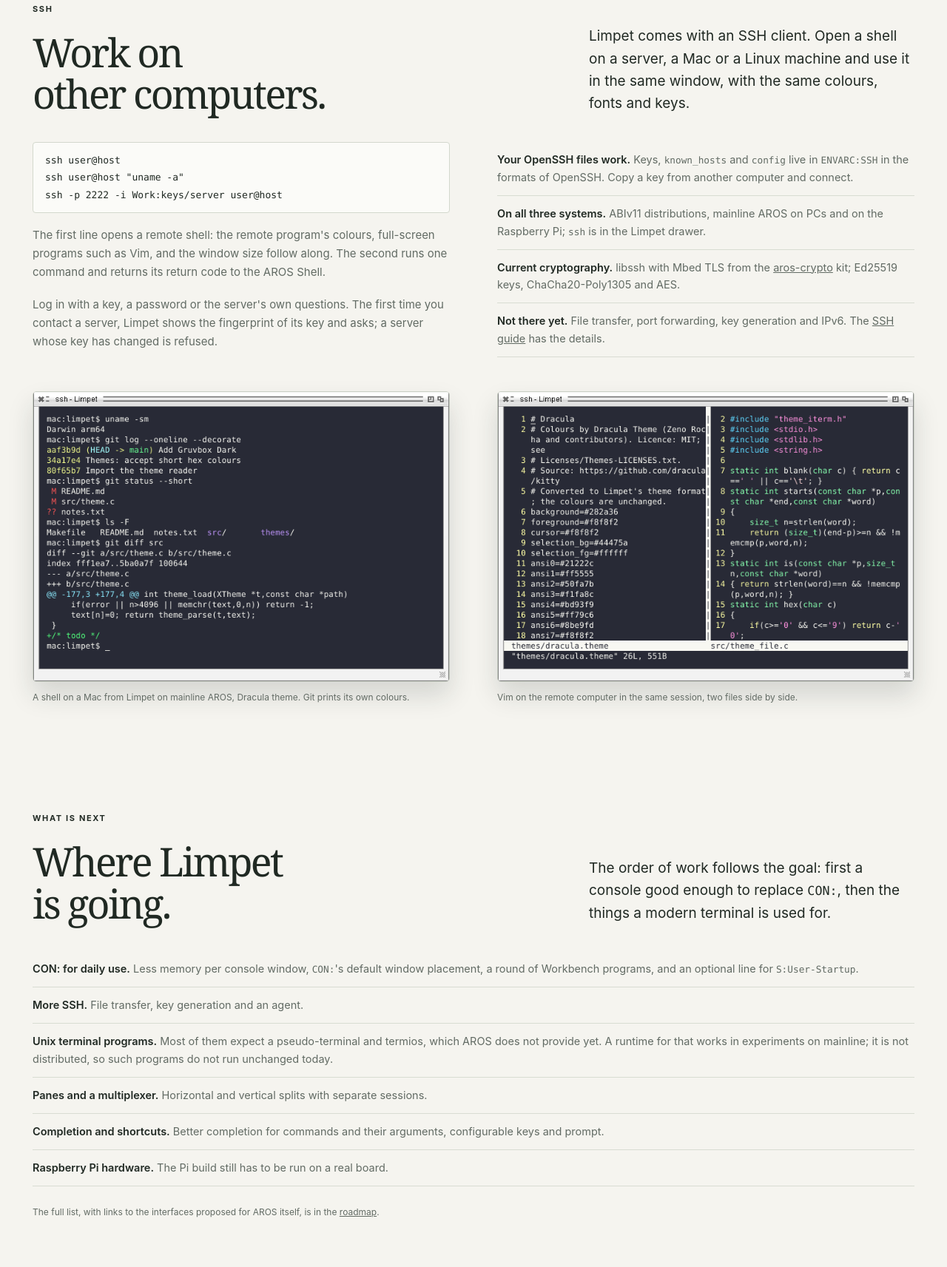
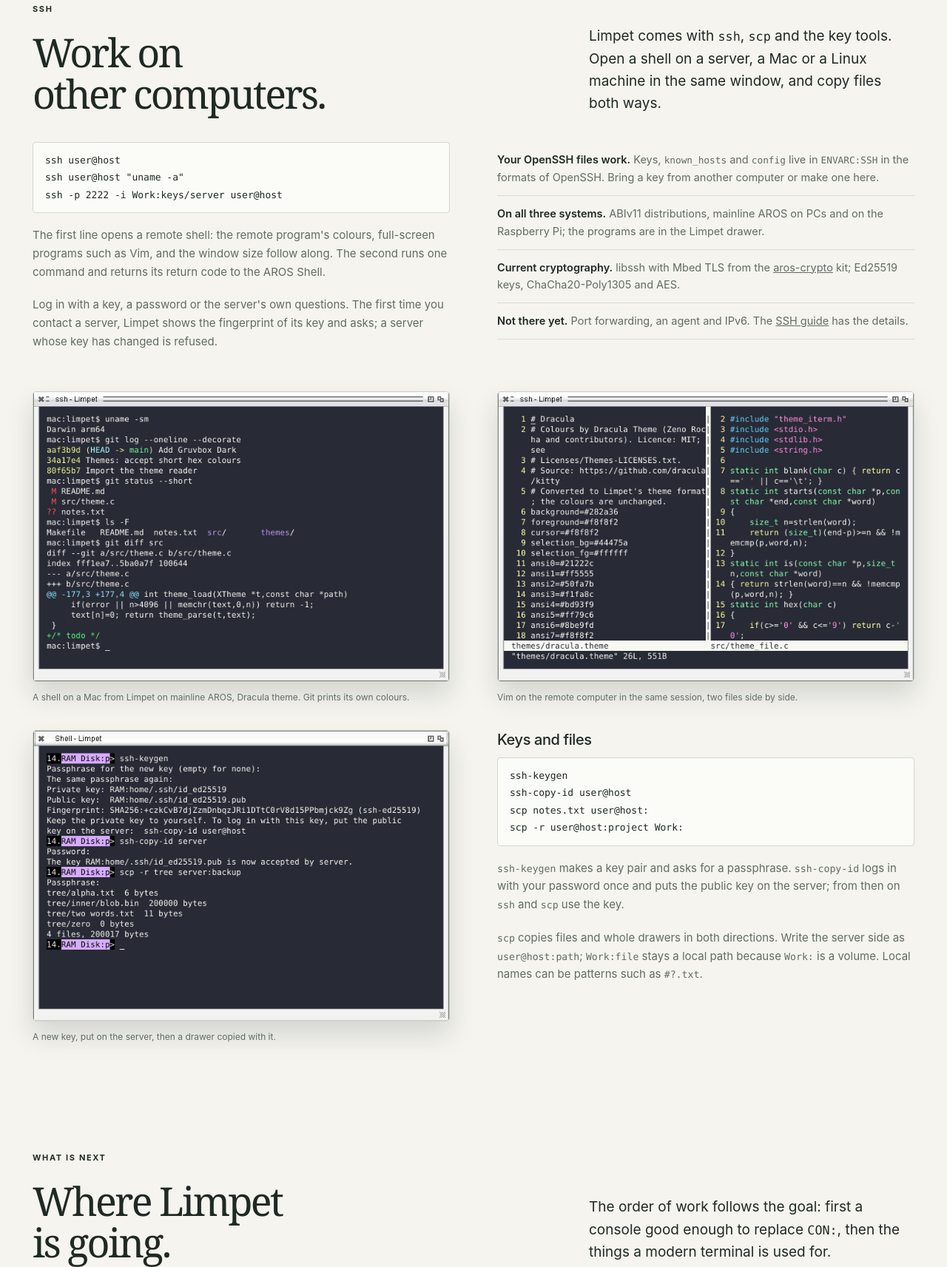
Before and after one commit to tomaszstaniak/limpet, a plain HTML site: page website/index.html in a window 1280 px wide. Shown: the part 8380-10093 px from the top of the page at 74% size. Drawn offline with Linux system fonts and the light colour scheme.

Commit message:
Limpet 0.12.1: release texts, website and README

```diff
--- a/website/index.html
+++ b/website/index.html
@@ -121,7 +121,7 @@ fastfetch -c aros-logo</pre><p><a href="https://github.com/tomaszstaniak/arospkg
 </div></section>
 
 <section id="ssh" class="section wrap">
-<div class="section-heading"><div><p class="eyebrow">SSH</p><h2>Work on<br>other computers.</h2></div><p class="section-lead">Limpet comes with an SSH client. Open a shell on a server, a Mac or a Linux machine and use it in the same window, with the same colours, fonts and keys.</p></div>
+<div class="section-heading"><div><p class="eyebrow">SSH</p><h2>Work on<br>other computers.</h2></div><p class="section-lead">Limpet comes with <code>ssh</code>, <code>scp</code> and the key tools. Open a shell on a server, a Mac or a Linux machine in the same window, and copy files both ways.</p></div>
 <div class="two top">
 <div>
 <pre class="cmd">ssh user@host
@@ -131,15 +131,27 @@ ssh -p 2222 -i Work:keys/server user@host</pre>
 <p>Log in with a key, a password or the server's own questions. The first time you contact a server, Limpet shows the fingerprint of its key and asks; a server whose key has changed is refused.</p>
 </div>
 <ul class="list">
-<li><strong>Your OpenSSH files work.</strong> Keys, <code>known_hosts</code> and <code>config</code> live in <code>ENVARC:SSH</code> in the formats of OpenSSH. Copy a key from another computer and connect.</li>
-<li><strong>On all three systems.</strong> ABIv11 distributions, mainline AROS on PCs and on the Raspberry Pi; <code>ssh</code> is in the Limpet drawer.</li>
+<li><strong>Your OpenSSH files work.</strong> Keys, <code>known_hosts</code> and <code>config</code> live in <code>ENVARC:SSH</code> in the formats of OpenSSH. Bring a key from another computer or make one here.</li>
+<li><strong>On all three systems.</strong> ABIv11 distributions, mainline AROS on PCs and on the Raspberry Pi; the programs are in the Limpet drawer.</li>
 <li><strong>Current cryptography.</strong> libssh with Mbed TLS from the <a href="https://github.com/tomaszstaniak/aros-crypto"><u>aros-crypto</u></a> kit; Ed25519 keys, ChaCha20-Poly1305 and AES.</li>
-<li><strong>Not there yet.</strong> File transfer, port forwarding, key generation and IPv6. The <a href="https://github.com/tomaszstaniak/limpet/blob/main/examples/ssh/README.md"><u>SSH guide</u></a> has the details.</li>
+<li><strong>Not there yet.</strong> Port forwarding, an agent and IPv6. The <a href="https://github.com/tomaszstaniak/limpet/blob/main/examples/ssh/README.md"><u>SSH guide</u></a> has the details.</li>
 </ul>
 </div>
 <div class="two top" style="margin-top:34px">
 <figure class="shot"><img src="assets/ssh-session.png" width="684" height="477" loading="lazy" alt="Limpet window titled ssh: a remote shell on a Mac showing uname, a coloured git log, git status, a file listing and a diff"><figcaption>A shell on a Mac from Limpet on mainline AROS, Dracula theme. Git prints its own colours.</figcaption></figure>
 <figure class="shot"><img src="assets/ssh-vim.png" width="684" height="477" loading="lazy" alt="Vim running on the remote computer inside the Limpet window, two files side by side with line numbers and syntax colours"><figcaption>Vim on the remote computer in the same session, two files side by side.</figcaption></figure>
+</div>
+<div class="two top" style="margin-top:34px">
+<figure class="shot"><img src="assets/ssh-keys.png" width="684" height="477" loading="lazy" alt="Limpet window: ssh-keygen makes a key and shows its fingerprint, ssh-copy-id asks for the password once and reports that the key is accepted, scp -r copies a drawer of four files to the server"><figcaption>A new key, put on the server, then a drawer copied with it.</figcaption></figure>
+<div>
+<h3>Keys and files</h3>
+<pre class="cmd">ssh-keygen
+ssh-copy-id user@host
+scp notes.txt user@host:
+scp -r user@host:project Work:</pre>
+<p><code>ssh-keygen</code> makes a key pair and asks for a passphrase. <code>ssh-copy-id</code> logs in with your password once and puts the public key on the server; from then on <code>ssh</code> and <code>scp</code> use the key.</p>
+<p><code>scp</code> copies files and whole drawers in both directions. Write the server side as <code>user@host:path</code>; <code>Work:file</code> stays a local path because <code>Work:</code> is a volume. Local names can be patterns such as <code>#?.txt</code>.</p>
+</div>
 </div>
 </section>
 
@@ -147,7 +159,7 @@ ssh -p 2222 -i Work:keys/server user@host</pre>
 <div class="section-heading"><div><p class="eyebrow">What is next</p><h2>Where Limpet<br>is going.</h2></div><p class="section-lead">The order of work follows the goal: first a console good enough to replace <code>CON:</code>, then the things a modern terminal is used for.</p></div>
 <ul class="list">
 <li><strong>CON: for daily use.</strong> Less memory per console window, <code>CON:</code>'s default window placement, a round of Workbench programs, and an optional line for <code>S:User-Startup</code>.</li>
-<li><strong>More SSH.</strong> File transfer, key generation and an agent.</li>
+<li><strong>More SSH.</strong> Port forwarding and an agent.</li>
 <li><strong>Unix terminal programs.</strong> Most of them expect a pseudo-terminal and termios, which AROS does not provide yet. A runtime for that works in experiments on mainline; it is not distributed, so such programs do not run unchanged today.</li>
 <li><strong>Panes and a multiplexer.</strong> Horizontal and vertical splits with separate sessions.</li>
 <li><strong>Completion and shortcuts.</strong> Better completion for commands and their arguments, configurable keys and prompt.</li>
@@ -176,10 +188,10 @@ else
 </div>
 </div></section>
 
-<section id="download" class="section wrap download"><p class="eyebrow">PC / Raspberry Pi</p><h2>Download Limpet 0.11.0.</h2><p class="section-lead">Archives for ABIv11 distributions such as AROS One, for mainline AROS on PC, and a test build for AROS on the Raspberry Pi.</p>
-<div class="downloads"><a href="https://github.com/tomaszstaniak/limpet/releases/download/v0.11.0/Limpet-0.11.0-aros-x86_64-abiv11-pc.zip"><span class="download-kind">PC / x86_64</span><strong>AROS One / ABIv11</strong><span>ABIv11 · ZIP archive <b>↓</b></span></a><a href="https://github.com/tomaszstaniak/limpet/releases/download/v0.11.0/Limpet-0.11.0-aros-x86_64-abiv1-pc.zip"><span class="download-kind">PC / x86_64</span><strong>Mainline AROS</strong><span>ABIv1 · ZIP archive <b>↓</b></span></a><a href="https://github.com/tomaszstaniak/limpet/releases/download/v0.11.0/Limpet-0.11.0-aros-aarch64-abiv1-raspi.zip"><span class="download-kind">Raspberry Pi / AArch64 · test build</span><strong>AROS for Raspberry Pi</strong><span>ABIv1 · ZIP archive <b>↓</b></span></a></div>
+<section id="download" class="section wrap download"><p class="eyebrow">PC / Raspberry Pi</p><h2>Download Limpet 0.12.1.</h2><p class="section-lead">Archives for ABIv11 distributions such as AROS One, for mainline AROS on PC, and a test build for AROS on the Raspberry Pi.</p>
+<div class="downloads"><a href="https://github.com/tomaszstaniak/limpet/releases/download/v0.12.1/Limpet-0.12.1-aros-x86_64-abiv11-pc.zip"><span class="download-kind">PC / x86_64</span><strong>AROS One / ABIv11</strong><span>ABIv11 · ZIP archive <b>↓</b></span></a><a href="https://github.com/tomaszstaniak/limpet/releases/download/v0.12.1/Limpet-0.12.1-aros-x86_64-abiv1-pc.zip"><span class="download-kind">PC / x86_64</span><strong>Mainline AROS</strong><span>ABIv1 · ZIP archive <b>↓</b></span></a><a href="https://github.com/tomaszstaniak/limpet/releases/download/v0.12.1/Limpet-0.12.1-aros-aarch64-abiv1-raspi.zip"><span class="download-kind">Raspberry Pi / AArch64 · test build</span><strong>AROS for Raspberry Pi</strong><span>ABIv1 · ZIP archive <b>↓</b></span></a></div>
 <div class="install-grid"><div><h3>Install with apkg</h3><pre class="cmd">apkg update
-apkg install limpet</pre><p>The same command works on all three systems. <a href="https://github.com/tomaszstaniak/arospkg"><u>About the package manager ↗</u></a></p></div><div><h3>Or from an archive</h3><p>Copy the <strong>Limpet</strong> drawer and its icon into <code>SYS:Utilities</code>, then double-click Limpet. The included README lists keys, options and known limitations. The experimental <code>LIMPET:</code> handler is a separate archive in the same release.</p><a class="text-link" href="https://github.com/tomaszstaniak/limpet/releases/tag/v0.11.0">Release notes &amp; all files ↗</a></div></div></section>
+apkg install limpet</pre><p>The same command works on all three systems. <a href="https://github.com/tomaszstaniak/arospkg"><u>About the package manager ↗</u></a></p></div><div><h3>Or from an archive</h3><p>Copy the <strong>Limpet</strong> drawer and its icon into <code>SYS:Utilities</code>, then double-click Limpet. The included README lists keys, options and known limitations. The experimental <code>LIMPET:</code> handler is a separate archive in the same release.</p><a class="text-link" href="https://github.com/tomaszstaniak/limpet/releases/tag/v0.12.1">Release notes &amp; all files ↗</a></div></div></section>
 </main>
 <footer class="wrap"><div><a class="brand" href="#"><img src="assets/icon.png" width="30" height="30" alt="">Limpet</a><p>A terminal for the AROS Shell.</p></div><div><a href="https://github.com/tomaszstaniak/limpet">GitHub ↗</a><a href="https://github.com/tomaszstaniak/limpet/issues">Report an issue ↗</a><a href="https://github.com/tomaszstaniak/limpet/blob/main/doc/README.md">Documentation ↗</a><a href="https://github.com/tomaszstaniak/limpet/blob/main/doc/changes.md">Changelog ↗</a></div><div class="creator-links"><div><span class="eyebrow">Support the work</span><p>Support development and explore more of my projects.</p></div><nav aria-label="Creator and support links"><a href="https://www.patreon.com/c/reperspective">Patreon ↗</a><a href="https://ko-fi.com/enbewu">Ko-fi ↗</a><a href="https://tomaszstaniak.com">tomaszstaniak.com ↗</a></nav></div><p class="legal">Limpet is MIT-licensed. Bundled fonts and the included colour schemes have their own licences, listed in the Licenses drawer of each archive. Screenshots were taken under QEMU; each caption names the system and the Limpet version.</p></footer>
 </body></html>
```
Also changed, not shown: 2 other files.
